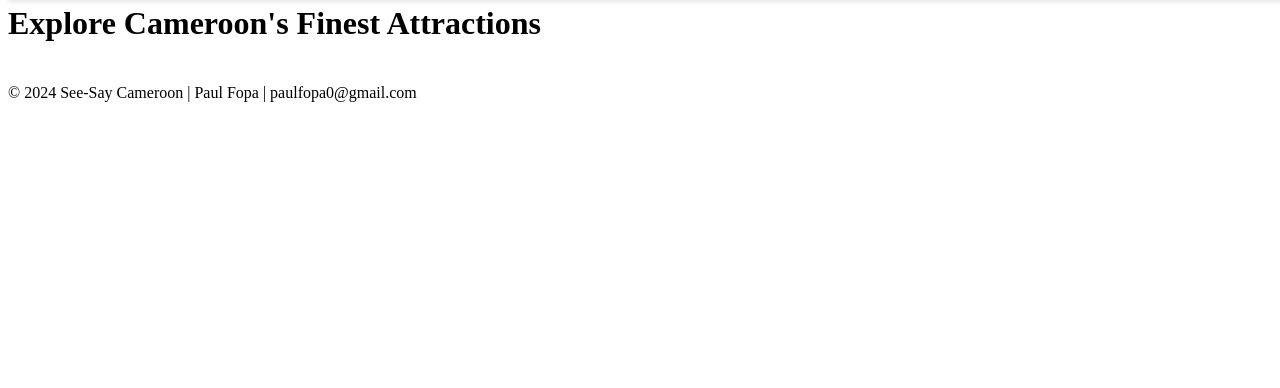
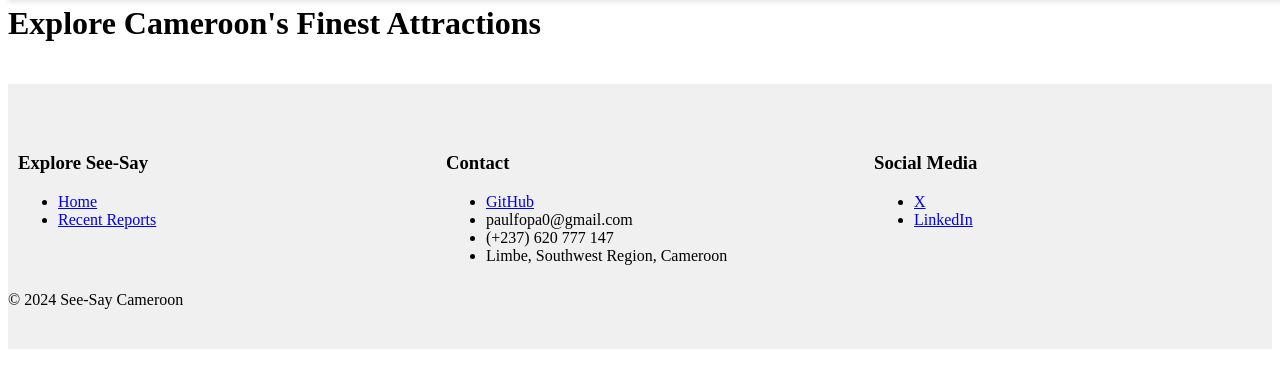
Before and after one commit to FabPaul/portfolio, a Flask app: page / in a window 1280 px wide. Shown: the part 146-534 px from the top of the page. Run offline with Flask 3, Linux system fonts and the light colour scheme; data that the repository does not hold is empty; parts of the project's set-up code (start-up, migrations or seed data) failed here and were passed over.

Commit message:
Added and styled footer

```diff
--- a/static/style.css
+++ b/static/style.css
@@ -146,3 +146,27 @@ img {
     color: inherit;
     border: none;
 }
+
+footer {
+    background-color: #f0f0f0;
+    padding: 40px 0;
+    display: flex;
+    flex-wrap: wrap;
+    justify-content: space-between;
+}
+
+.footer-container {
+    display: grid;
+    grid-template-columns: repeat(auto-fit, minmax(200px, 1fr));
+    gap: 20px;
+    width: 100%;
+    margin: 0 auto;
+}
+
+.footer-section {
+    padding: 10px;
+}
+
+.footer-section h3 {
+    margin-bottom: 1
+}
--- a/templates/base.html
+++ b/templates/base.html
@@ -74,7 +74,34 @@
         {% block content %}{% endblock %}
     </div>
     <footer>
-        &copy; 2024 See-Say Cameroon | Paul Fopa | paulfopa0@gmail.com
+      <div class="footer-container">
+        <div class="footer-section">
+          <h3>Explore See-Say</h3>
+          <ul>
+            <li><a href="{{ url_for('home') }}">Home</a></li>
+            <li><a href="{{ url_for('recent_reports' )}}">Recent Reports</a></li>
+          </ul>
+        </div>
+        <div class="footer-section">
+          <h3>Contact</h3>
+          <ul>
+            <li><a href="https://github.com/FabPaul/" target="_blank"></i> GitHub</a></li>
+            <li><a>paulfopa0@gmail.com</a></li>
+            <li><a>(+237) 620 777 147</a></li>
+            <li>Limbe, Southwest Region, Cameroon</li>
+          </ul>
+        </div>
+        <div class="footer-section">
+          <h3>Social Media</h3>
+          <ul class="social-media-links">
+            <li><a href="https://twitter.com/FabPaul1" target="_blank"></i> X</a></li>
+            <li><a href="https://www.linkedin.com/in/fopa-paul-0bb08410b/" target="_blank"></i> LinkedIn</a></li>
+          </ul>
+        </div>
+      </div>
+      <div class="copyright">
+        &copy; 2024 See-Say Cameroon
+      </div>
     </footer>
     <script>
         function updateTime() {
```
